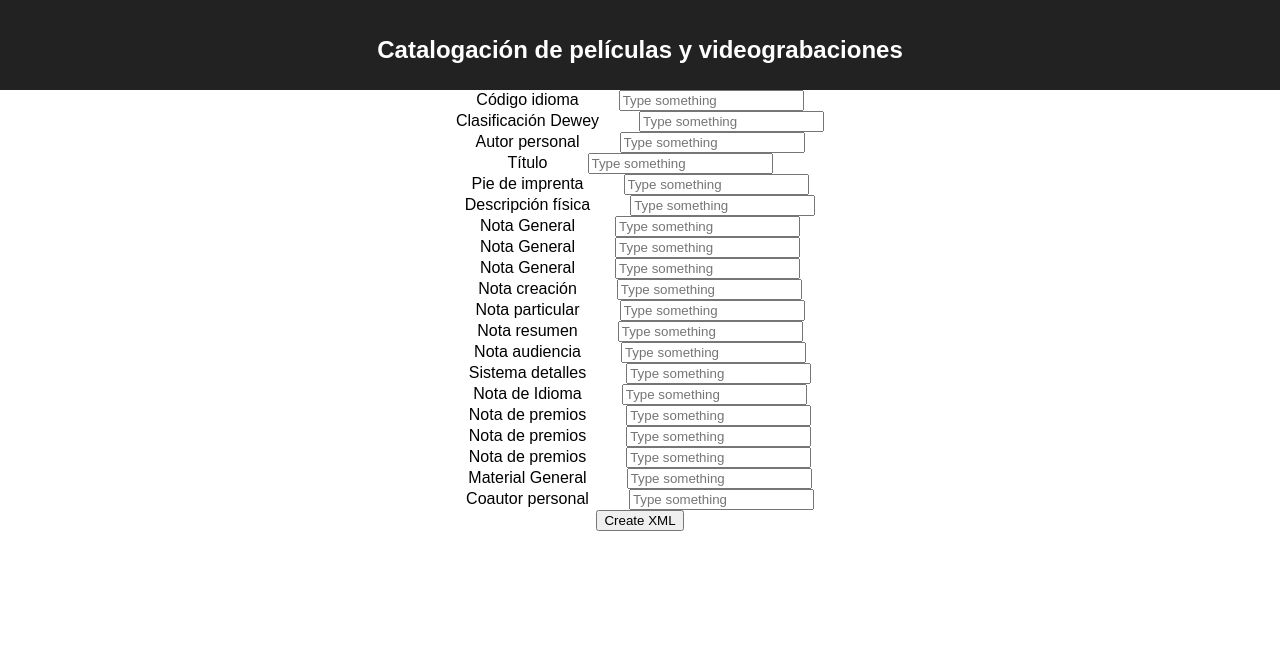
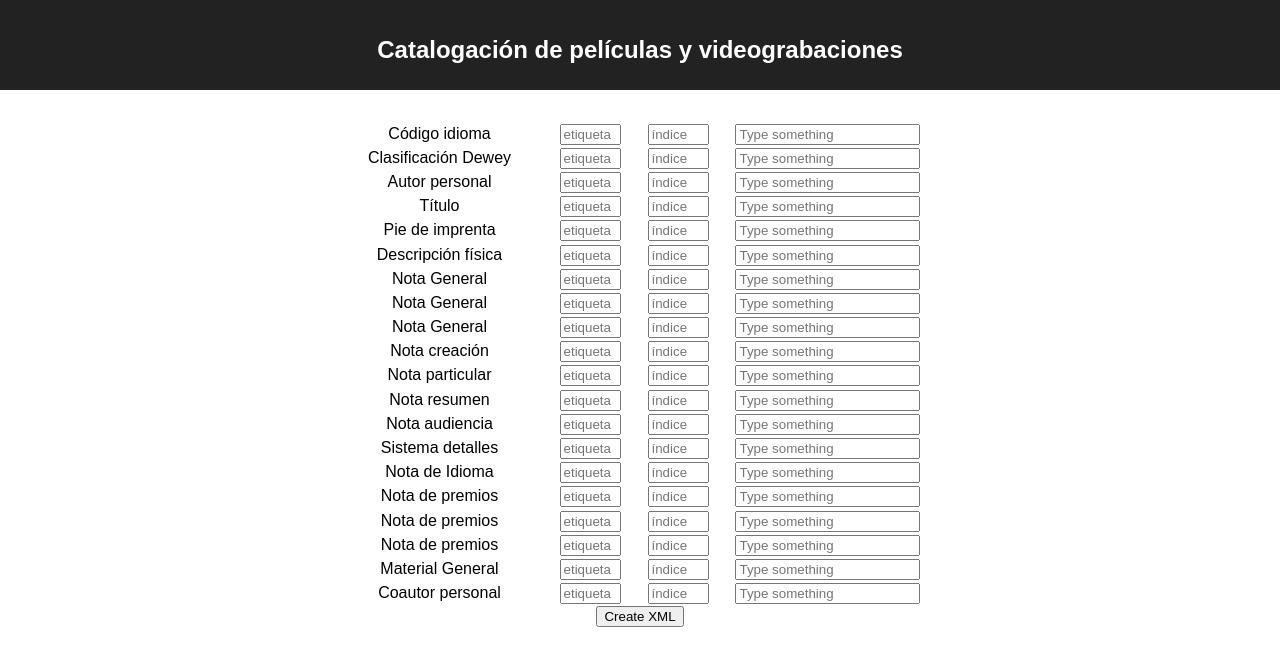
Before and after one commit to sepulvedaavila/LibraryForm, a React (Create React App) app in the folder react-backend/react-app/: page / in a window 1280 px wide. Shown: the top 666 px of the page. Built offline with nearby package versions, Linux system fonts and the light colour scheme.

Commit message:
issue #1 clear - description in github issues

```diff
--- a/react-backend/react-app/src/App.css
+++ b/react-backend/react-app/src/App.css
@@ -24,6 +24,24 @@
   font-size: large;
 }
 
+.short-inputs{
+  width: 4em;
+  margin: 0 2em 0 0;
+}
+
+.labels-marc{
+  width: 10em;
+  display: inline-block;
+}
+
+.row-labels-and-inputs{
+  padding: 0.1em;
+}
+
+#mainForm{
+  padding: 2em;
+}
+
 @keyframes App-logo-spin {
   from { transform: rotate(0deg); }
   to { transform: rotate(360deg); }
--- a/react-backend/react-app/src/MyComponents/InputField.jsx
+++ b/react-backend/react-app/src/MyComponents/InputField.jsx
@@ -13,10 +13,14 @@ class InputField extends React.Component{
     }
 
     render(){
-        let component = <div>
-                            <label>{this.props.fieldName}</label>
+        let component = <div className="row-labels-and-inputs">
+                            <div className="labels-marc">
+                                <label>{this.props.fieldName}</label>
+                            </div>
                             &nbsp;&nbsp;&nbsp;&nbsp;
                             &nbsp;&nbsp;&nbsp;&nbsp;
+                            <input className="short-inputs" name={this.props.name} type="text" placeholder="etiqueta"/>
+                            <input className="short-inputs" name={this.props.name} type="text" placeholder="índice"/>
                             <input name={this.props.name} type='text'
                             placeholder={this.props.fieldPlaceholder}
                             onChange={this.handleChange}/>
--- a/react-backend/react-app/src/MyComponents/InputForm.jsx
+++ b/react-backend/react-app/src/MyComponents/InputForm.jsx
@@ -67,10 +67,11 @@ class InputForm extends React.Component{
                     fieldPlaceholder={field.placeholder}
                     onChange={this.inputChange}
                 />
+
         );
         return (<form id={this.props.formId}>
                     {form}
-                    <input type='button' value='Create XML' onClick={this.sendData}/>
+                    <input className="input-three" type='button' value='Create XML' onClick={this.sendData}/>
                 </form>)
     }
 }
```
Also changed, not shown: 2 other files (tests, documents, lock files or other folders).
